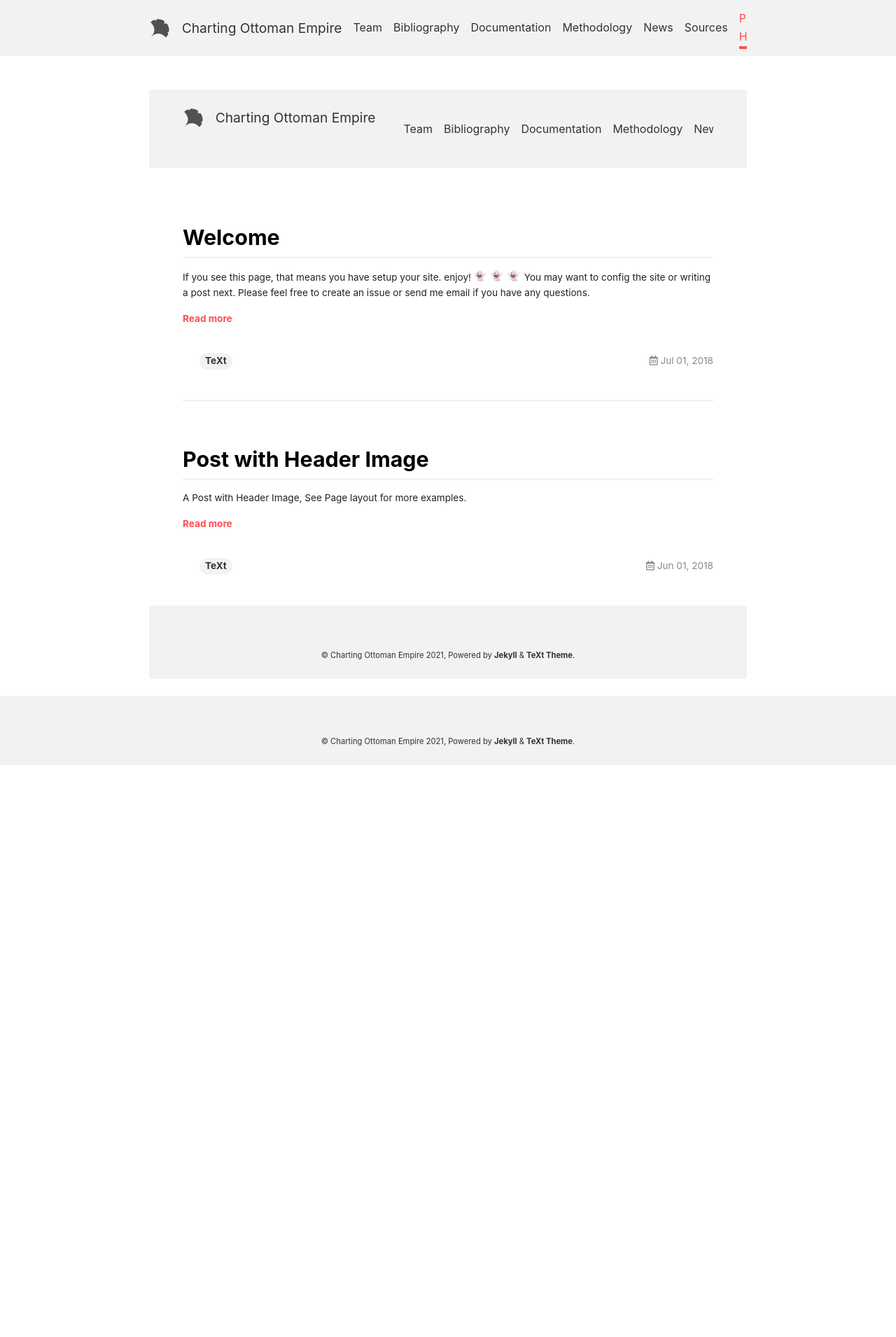
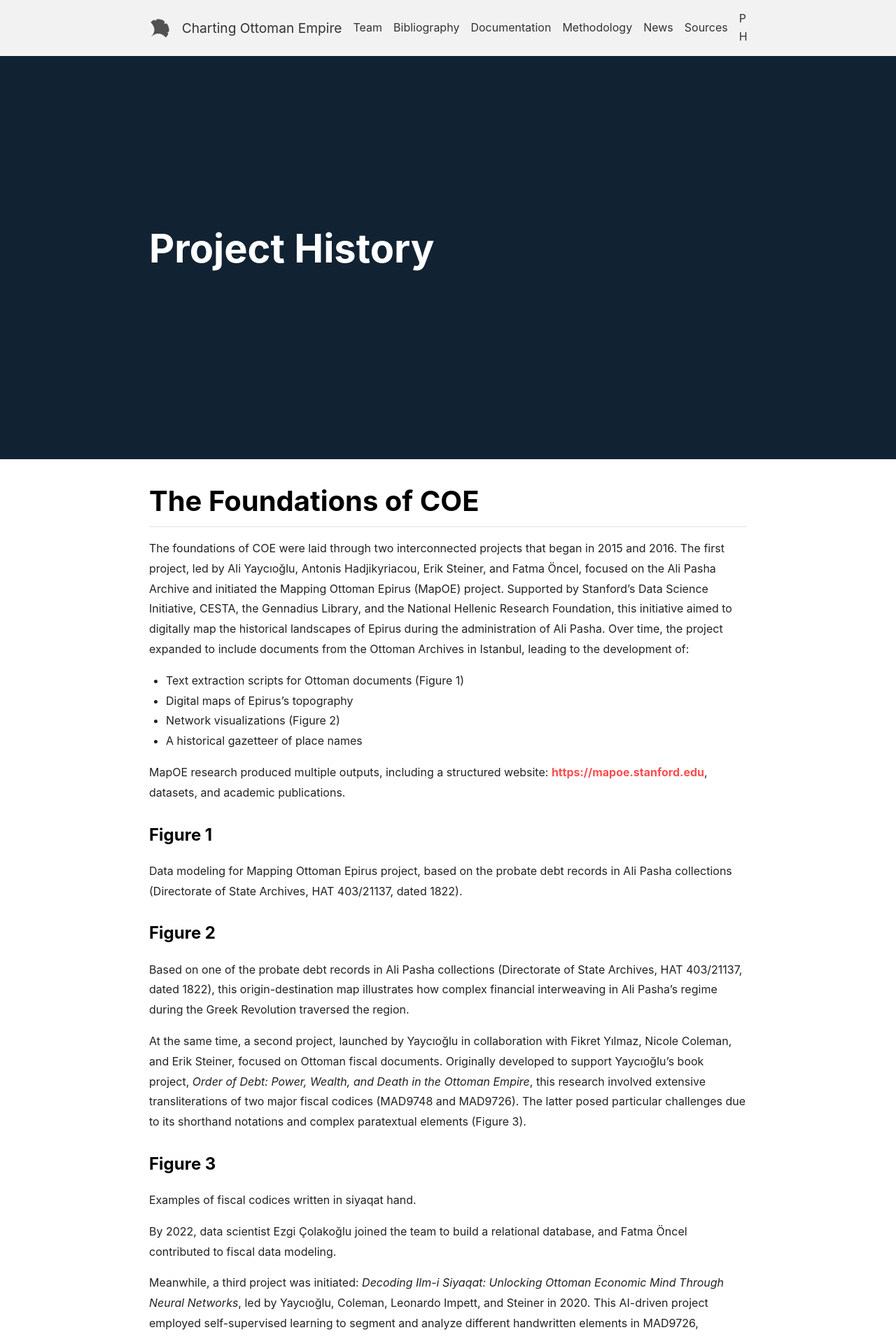
Before and after one commit to ottoman-middle-eastern-dh-lab/charting-ottoman-empire, a Jekyll site: the page built from projecthistory.html, in a window 1280 px wide. Shown: the top 1910 px of the page at 70% size. Built offline with Jekyll 4.4.1, drawn with Linux system fonts in a browser that asks for light colours; nearby versions of some CDN libraries; emoji names are drawn with the system emoji font; before the commit the page ends 1093 px from its top, so only the background shows below that; some of the changed text lies outside the part shown.

Commit message:
Update projecthistory.html

```diff
--- a/projecthistory.html
+++ b/projecthistory.html
@@ -1,29 +1,60 @@
 ---
-layout: page
-type: article
+layout: article
+title: Project History
+permalink: /projecthistory
+key: projecthistory
+cover: /docs/assets/images/axure/page-article-header-overlay-background-fill.jpg
+article_header:
+  type: overlay
+  theme: dark
+  background_color: '#123'
+  background_image: false
 ---
 
-{%- include snippets/assign.html
-  target = site.data.variables.default.page.sharing
-  source0=layout.sharing source1=page.sharing -%}
-{%- assign _sharing = __return -%}
+<!DOCTYPE html>
+<html lang="en">
+<head>
+    <meta charset="UTF-8">
+    <meta name="viewport" content="width=device-width, initial-scale=1.0">
+    <title>COE Foundations</title>
+</head>
+<body>
+    <h1>The Foundations of COE</h1>
 
-<div class="layout--article">
-  {%- include article/top/custom.html -%}
+    <p>The foundations of COE were laid through two interconnected projects that began in 2015 and 2016. The first project, led by Ali Yaycıoğlu, Antonis Hadjikyriacou, Erik Steiner, and Fatma Öncel, focused on the Ali Pasha Archive and initiated the Mapping Ottoman Epirus (MapOE) project. Supported by Stanford’s Data Science Initiative, CESTA, the Gennadius Library, and the National Hellenic Research Foundation, this initiative aimed to digitally map the historical landscapes of Epirus during the administration of Ali Pasha. Over time, the project expanded to include documents from the Ottoman Archives in Istanbul, leading to the development of:</p>
 
-  <div class="article__content" itemprop="articleBody">{{ content }}</div>
+    <ul>
+        <li>Text extraction scripts for Ottoman documents (Figure 1)</li>
+        <li>Digital maps of Epirus’s topography</li>
+        <li>Network visualizations (Figure 2)</li>
+        <li>A historical gazetteer of place names</li>
+    </ul>
 
-  {%- if _sharing -%}
-    <section class="article__sharing d-print-none">{%- include sharing.html -%}</section>
-  {%- endif -%}
+    <p>MapOE research produced multiple outputs, including a structured website: <a href="https://mapoe.stanford.edu">https://mapoe.stanford.edu</a>, datasets, and academic publications.</p>
 
-  <div class="d-print-none">
-    {%- include article-footer.html -%}
-    {%- include article-section-navigator.html -%}
-  </div>
+    <h3>Figure 1</h3>
+    <p>Data modeling for Mapping Ottoman Epirus project, based on the probate debt records in Ali Pasha collections (Directorate of State Archives, HAT 403/21137, dated 1822).</p>
 
-</div>
+    <h3>Figure 2</h3>
+    <p>Based on one of the probate debt records in Ali Pasha collections (Directorate of State Archives, HAT 403/21137, dated 1822), this origin-destination map illustrates how complex financial interweaving in Ali Pasha’s regime during the Greek Revolution traversed the region.</p>
 
-<script>
-  {%- include scripts/article.js -%}
-</script>
+    <p>At the same time, a second project, launched by Yaycıoğlu in collaboration with Fikret Yılmaz, Nicole Coleman, and Erik Steiner, focused on Ottoman fiscal documents. Originally developed to support Yaycıoğlu’s book project, <em>Order of Debt: Power, Wealth, and Death in the Ottoman Empire</em>, this research involved extensive transliterations of two major fiscal codices (MAD9748 and MAD9726). The latter posed particular challenges due to its shorthand notations and complex paratextual elements (Figure 3).</p>
+
+    <h3>Figure 3</h3>
+    <p>Examples of fiscal codices written in siyaqat hand.</p>
+
+    <p>By 2022, data scientist Ezgi Çolakoğlu joined the team to build a relational database, and Fatma Öncel contributed to fiscal data modeling.</p>
+
+    <p>Meanwhile, a third project was initiated: <em>Decoding Ilm-i Siyaqat: Unlocking Ottoman Economic Mind Through Neural Networks</em>, led by Yaycıoğlu, Coleman, Leonardo Impett, and Steiner in 2020. This AI-driven project employed self-supervised learning to segment and analyze different handwritten elements in MAD9726, shedding light on Ottoman record-keeping practices.</p>
+
+    <p>The impact of these projects extended beyond technical research. In 2022, Yaycıoğlu and Nora Barakat co-edited a special issue, <em>Approaches in Critical Digital Ottoman Studies</em>, in the <em>Journal of the Ottoman and Turkish Studies Association</em>, highlighting innovations in digital Ottoman scholarship. They also co-founded the Ottoman and Middle Eastern Digital Lab at CESTA to further digital research in these fields.</p>
+
+    <p>A major milestone was reached in 2022, when projects on fiscal codices, probate inventories, and debt registers were integrated with Mapping Ottoman Epirus, following the discovery of new material related to Ali Pasha’s postmortem settlements. Around the same time, Yılmaz and Öncel completed a large-scale archival search in Istanbul, extracting a comprehensive corpus of probate inventories and debt registers.</p>
+
+    <p>Since 2023, a growing team—including Yaycıoğlu, Öncel, Çolakoğlu, Jordan Rothkowitz, and Osman Onur Genç (joining in 2024)—has focused on data modeling, relational database development, and network visualizations for MAD9726. These efforts were showcased at major international conferences in 2024, including those organized by the <em>Comité International des Études Pré-Ottomanes et Ottomanes (CIEPO)</em> and the <em>Alliance of Digital Humanities Organizations (ADHO)</em>, with findings published in the Poster Session (Figure 4) and <em>DH2024 Book of Abstracts</em>. The research team also presented these developments at Stanford University’s Center for Spatial Analysis (CESTA) seminars, further engaging with scholars in digital humanities and Ottoman studies.</p>
+
+    <h3>Figure 4</h3>
+    <p>Poster presented at ADHO Digital Humanities Conference 2024: Reinvention & Responsibility, 6-9 August 2024, Arlington VA, USA.</p>
+
+</body>
+</html>
```
